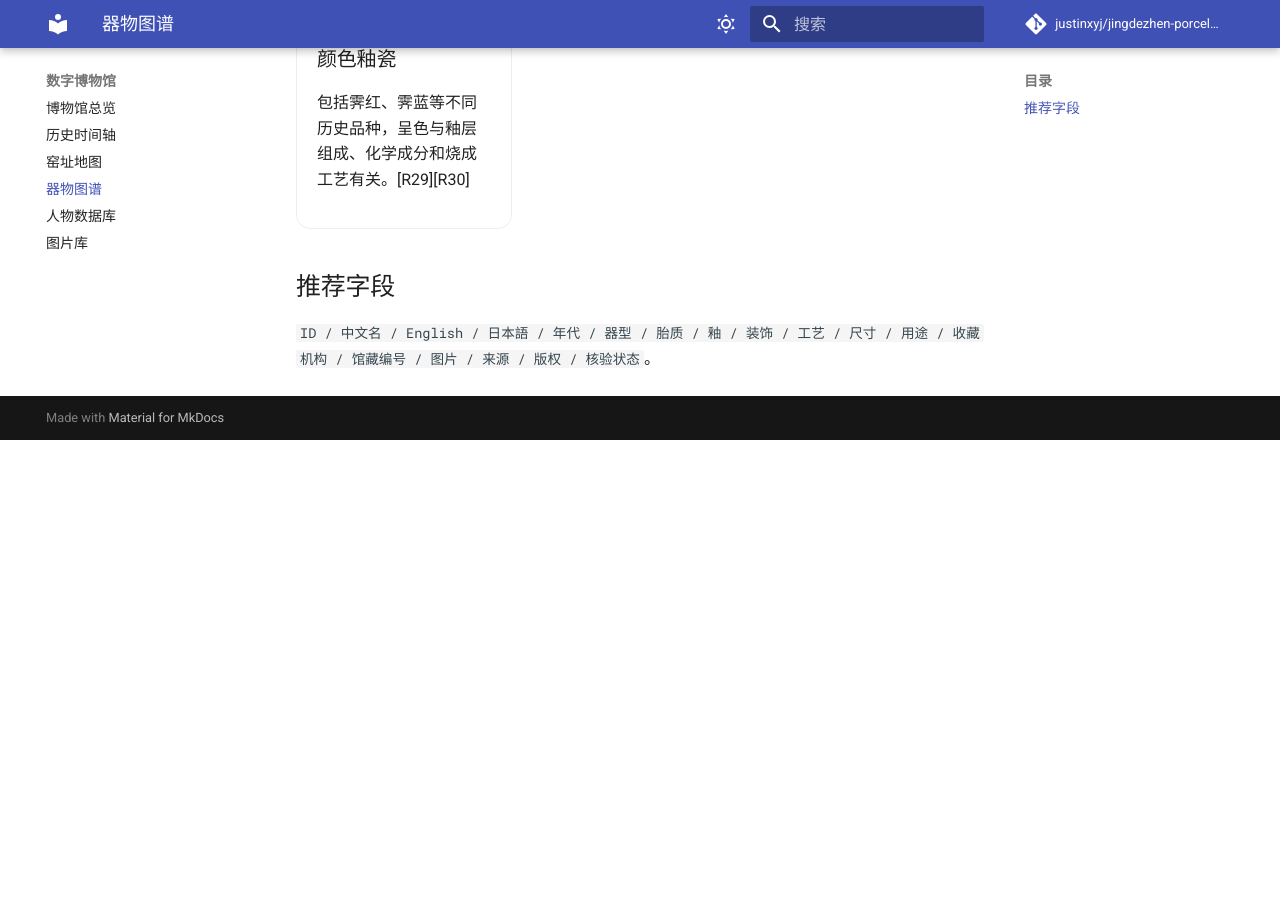
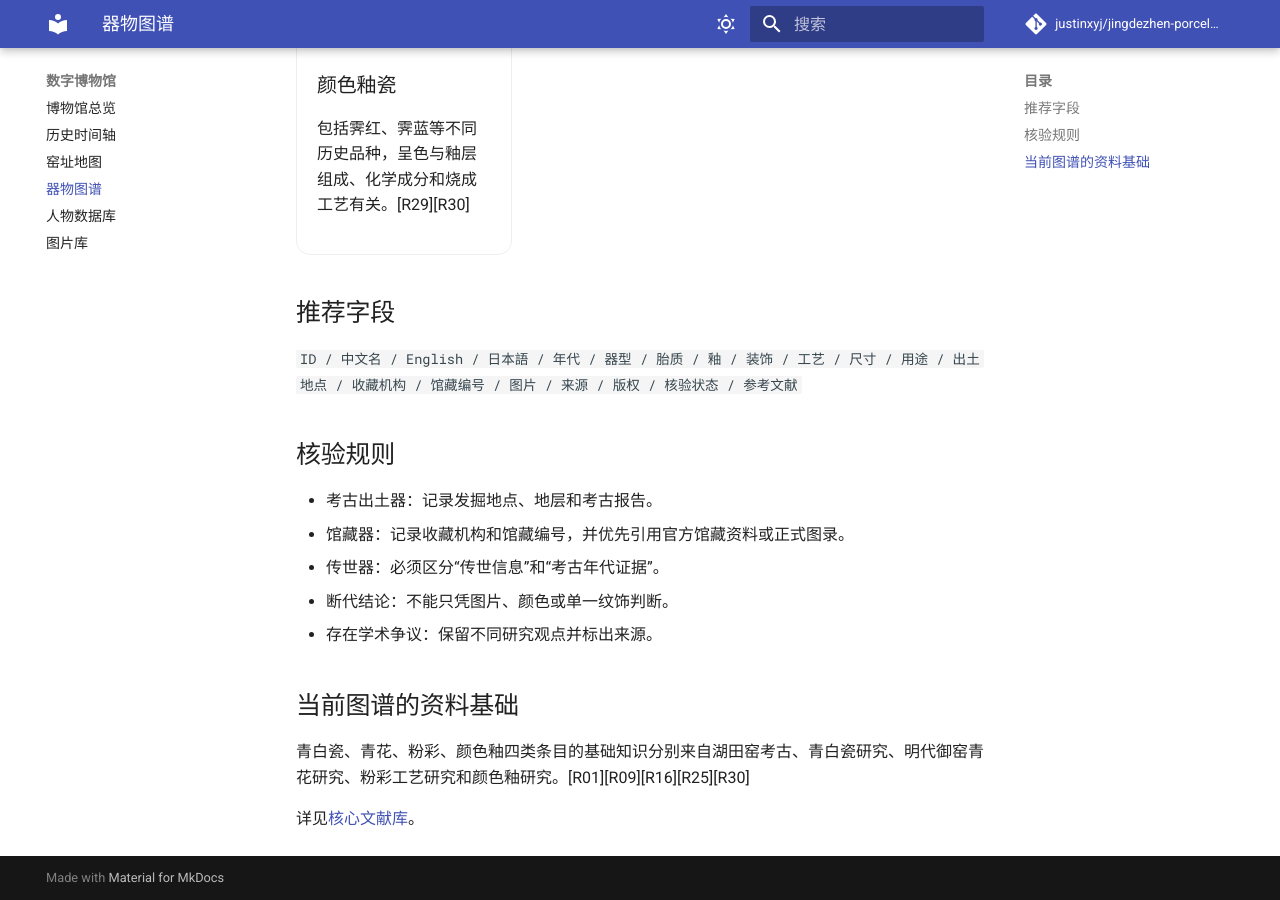
Before and after one commit to justinxyj/jingdezhen-porcelain-wiki, an MkDocs documentation site: the page built from docs/museum/catalog.md, in a window 1280 px wide and 900 px high, scrolled down 813 px. Built offline with MkDocs 1.6.1 and Material for MkDocs 9.7.7, drawn with Linux system fonts in a browser that asks for light colours; a script that is not in the unit is left out; comment, search, counter and statistics services are not loaded; before the commit the page ends 1253 px from its top, so only the background shows below that; some of the changed text lies outside the part shown.

Commit message:
docs: make catalog explicitly literature-backed

```diff
--- a/docs/museum/catalog.md
+++ b/docs/museum/catalog.md
@@ -1,10 +1,24 @@
 # 器物图谱
 
-器物数据库采用“一个对象一条记录”的思路，未来可以直接从数据库筛选，而不是依赖文章目录。
+器物图谱采用“一个对象一条记录”的数据结构。当前展示的数据仅来自已进入核心文献库并带有 `[Rxx]` 出处的知识条目，不把网络图片或无出处藏品描述直接当成器物事实。
 
 <div class="museum-toolbar"><input id="catalog-search" placeholder="搜索器物、年代、工艺……"></div>
 <div id="catalog-list" class="catalog-grid"></div>
 
 ## 推荐字段
 
-`ID / 中文名 / English / 日本語 / 年代 / 器型 / 胎质 / 釉 / 装饰 / 工艺 / 尺寸 / 用途 / 收藏机构 / 馆藏编号 / 图片 / 来源 / 版权 / 核验状态`。
+`ID / 中文名 / English / 日本語 / 年代 / 器型 / 胎质 / 釉 / 装饰 / 工艺 / 尺寸 / 用途 / 出土地点 / 收藏机构 / 馆藏编号 / 图片 / 来源 / 版权 / 核验状态 / 参考文献`
+
+## 核验规则
+
+- 考古出土器：记录发掘地点、地层和考古报告。
+- 馆藏器：记录收藏机构和馆藏编号，并优先引用官方馆藏资料或正式图录。
+- 传世器：必须区分“传世信息”和“考古年代证据”。
+- 断代结论：不能只凭图片、颜色或单一纹饰判断。
+- 存在学术争议：保留不同研究观点并标出来源。
+
+## 当前图谱的资料基础
+
+青白瓷、青花、粉彩、颜色釉四类条目的基础知识分别来自湖田窑考古、青白瓷研究、明代御窑青花研究、粉彩工艺研究和颜色釉研究。[R01][R09][R16][R25][R30]
+
+详见[核心文献库](../research/sources.md)。
```
